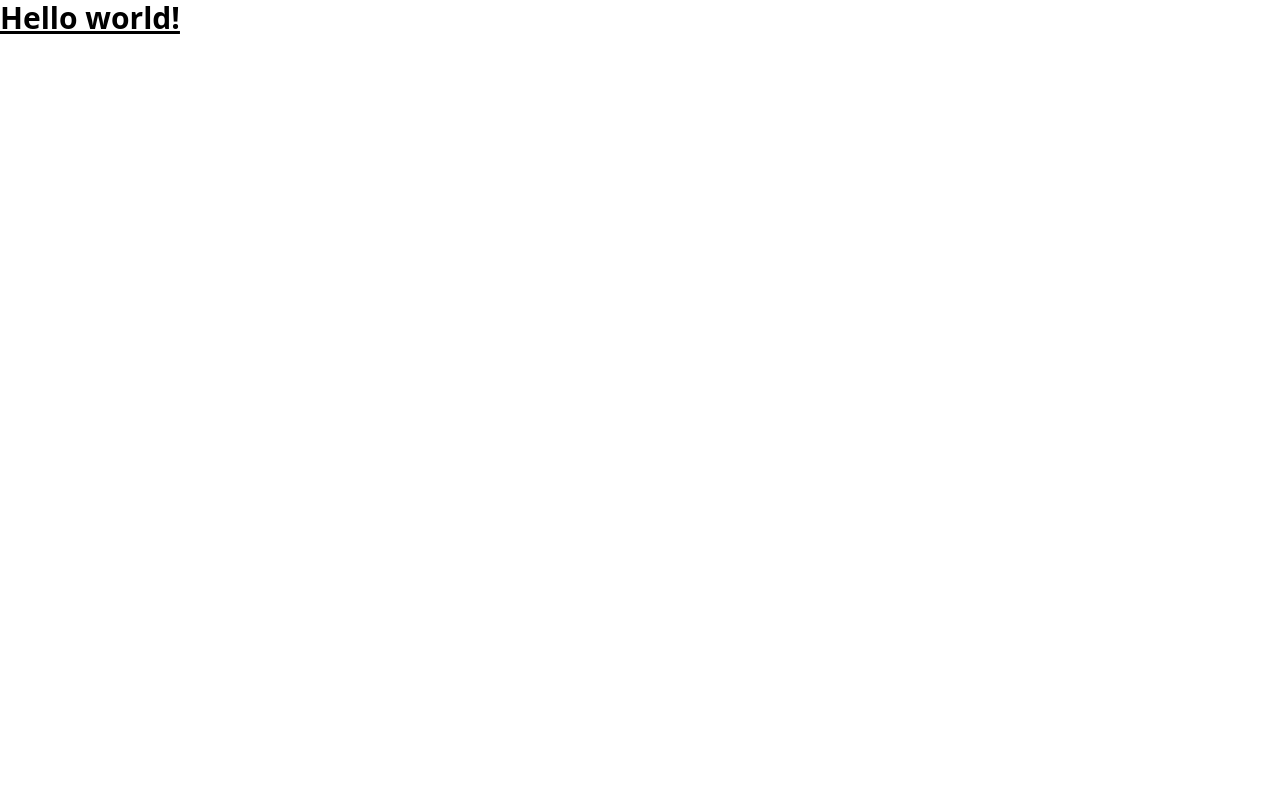
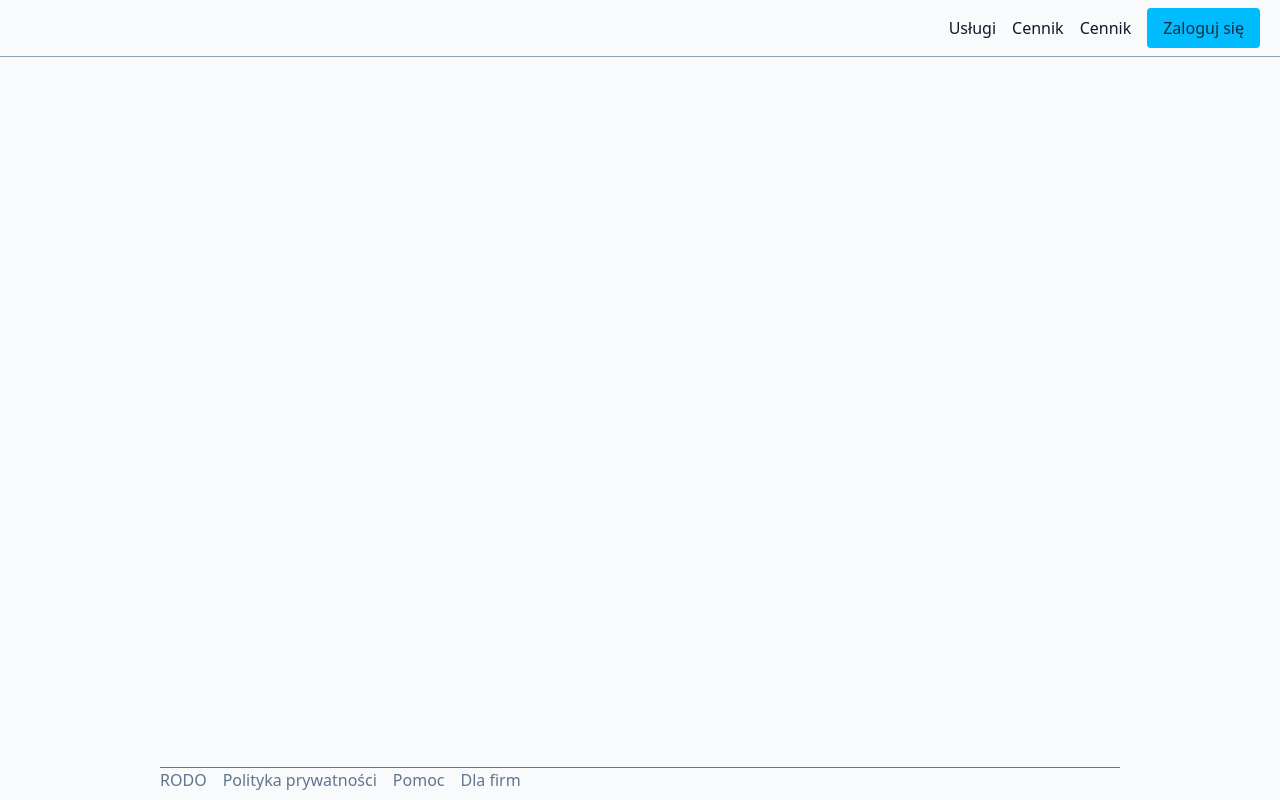
Before and after one commit to K0rzechowski/aplikacja-do-masa-u-BD, an Angular app in the folder frontend/: page / in a window 1280 px wide. Built offline with nearby package versions, Linux system fonts and the light colour scheme.

Commit message:
Created navbar and footer

```diff
--- a/frontend/src/app/app.component.html
+++ b/frontend/src/app/app.component.html
@@ -1,3 +1,17 @@
-<h1 class="text-3xl font-bold underline">
-  Hello world!
-</h1>
+<div class="flex flex-col min-h-svh">
+  <app-navbar></app-navbar>
+
+  <div class="grow max-w-3/4 mx-auto w-full">
+    <router-outlet></router-outlet>
+  </div>
+
+  <footer class="max-w-3/4 mx-auto w-full">
+      <hr class="h-px bg-slate-500 border-0">
+      <div class="space-x-4 text-slate-500 mb-2">
+        <a routerLink="/home" routerLinkActive="active">RODO</a>
+        <a routerLink="/about" routerLinkActive="active">Polityka prywatności</a>
+        <a routerLink="/about" routerLinkActive="active">Pomoc</a>
+        <a routerLink="/about" routerLinkActive="active">Dla firm</a>
+    </div>
+  </footer>
+</div>
--- a/frontend/src/app/app.component.ts
+++ b/frontend/src/app/app.component.ts
@@ -1,9 +1,10 @@
 import { Component } from '@angular/core';
 import { RouterOutlet } from '@angular/router';
+import { NavbarComponent } from "./navbar/navbar.component";
 
 @Component({
   selector: 'app-root',
-  imports: [RouterOutlet],
+  imports: [RouterOutlet, NavbarComponent],
   templateUrl: './app.component.html',
   styleUrl: './app.component.css'
 })
--- /dev/null
+++ b/frontend/src/app/navbar/navbar.component.html
@@ -0,0 +1,14 @@
+<nav class="relative">
+    <div class="my-2 mx-5">
+        <div class="flex justify-end items-center space-x-4">
+            <a routerLink="/home" routerLinkActive="active">Usługi</a>
+            <a routerLink="/about" routerLinkActive="active">Cennik</a>
+            <a routerLink="/about" routerLinkActive="active">Cennik</a>
+
+            <button class="btn btn-sky flex items-center"><a routerLink="/login" routerLinkActive="active">Zaloguj się</a></button>
+        </div>
+    </div>
+    <div>
+        <hr class="h-px bg-slate-400 border-0">
+    </div>
+</nav>
--- a/frontend/src/styles.css
+++ b/frontend/src/styles.css
@@ -1 +1,16 @@
 @import "tailwindcss";
+
+body {
+    @apply bg-slate-50 text-gray-900 font-sans;
+}
+
+.btn {
+    @apply font-[500] py-2 px-4 rounded;
+}
+
+.btn-sky {
+    @apply bg-sky-400 text-slate-800;
+}
+.btn-sky:hover {
+    @apply bg-sky-500;
+}
```
Also changed, not shown: frontend/src/app/navbar/navbar.component.ts (added, +11 -0 lines), frontend/src/app/navbar/navbar.component.css (added), 1 other file (tests, documents, lock files or other folders).
